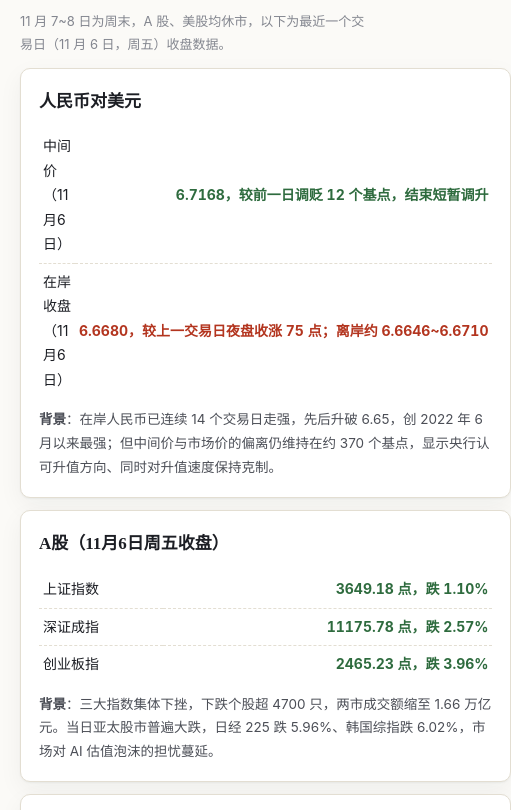
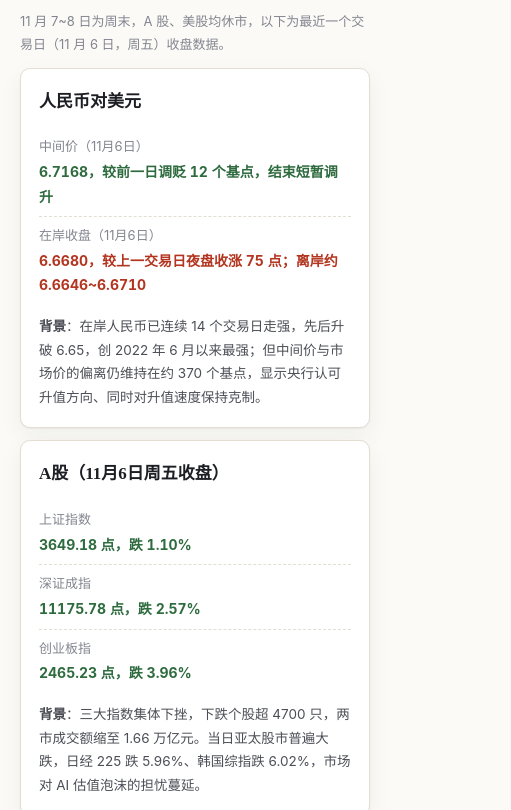
Before and after one commit to bosenc96-max/bosen-morning-briefing, a plain HTML site: page index.html in a window 390 px wide. Shown: the part 7380-8190 px from the top of the page, 511 px wide, since content can reach past the window. Drawn offline with Linux system fonts and the light colour scheme.

Commit message:
修复金融表格手机排版：数值列允许换行（2026-11-09）

```diff
--- a/index.html
+++ b/index.html
@@ -223,12 +223,21 @@
       .fin table { width: 100%; border-collapse: collapse; font-size: 14px; }
       .fin td, .fin th { padding: 6px 4px; border-bottom: 1px dashed var(--line); text-align: left; }
       .fin tr:last-child td { border-bottom: none; }
-      .fin td.num { text-align: right; font-variant-numeric: tabular-nums; font-weight: 700; white-space: nowrap; }
+      .fin td.num { text-align: right; font-variant-numeric: tabular-nums; font-weight: 700; }
       .fin td.chg { text-align: right; font-variant-numeric: tabular-nums; white-space: nowrap; width: 84px; }
       .down { color: var(--down); } .up { color: var(--up); }
       .fin p { font-size: 13.5px; color: var(--ink-2); margin: 10px 0 0; }
       .fin .gold-big { font-family: "Noto Serif SC", serif; font-size: 26px; font-weight: 900; }
       .fin .gold-big small { font-size: 13px; color: var(--ink-3); font-weight: 600; }
+      /* phones: stack each finance row (label above, value below) so a long value can never crush the label column into a vertical strip */
+      @media (max-width: 640px) {
+        .fin table, .fin tbody, .fin tr, .fin td { display: block; }
+        .fin tr { padding: 7px 0; border-bottom: 1px dashed var(--line); }
+        .fin tr:last-child { border-bottom: none; }
+        .fin td { padding: 0; border-bottom: none; }
+        .fin td:first-child { font-size: 13px; color: var(--ink-3); margin-bottom: 2px; }
+        .fin td.num { text-align: left; }
+      }
 
       /* ---------- sports ---------- */
       .sport {
```
